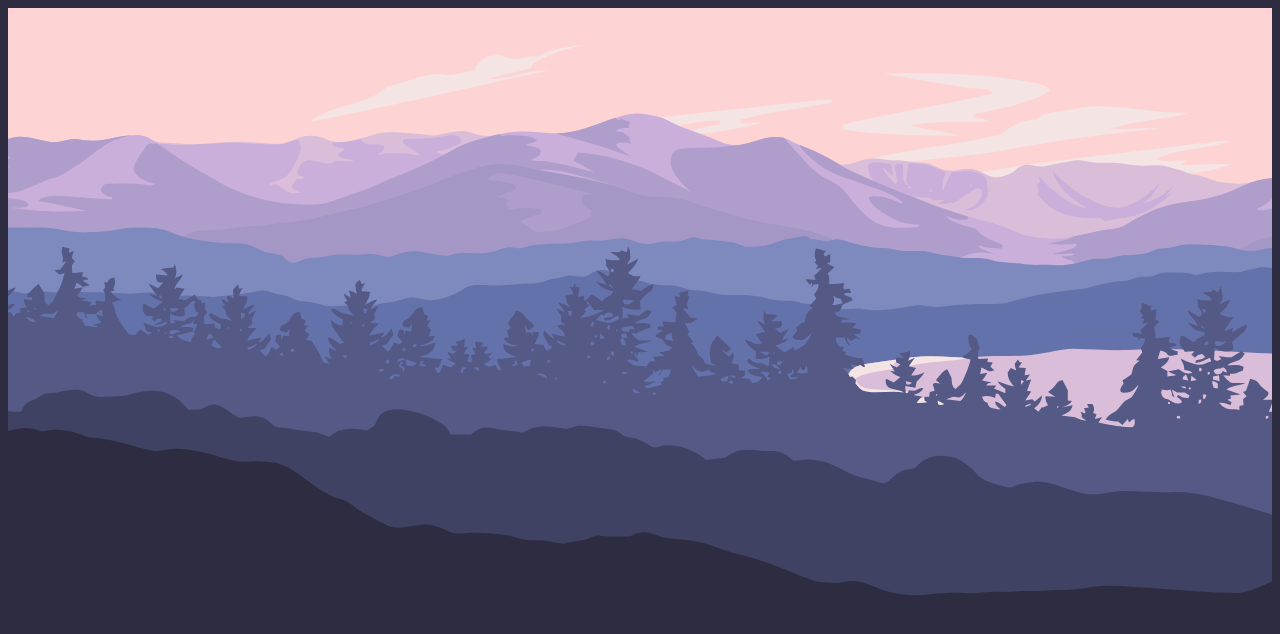
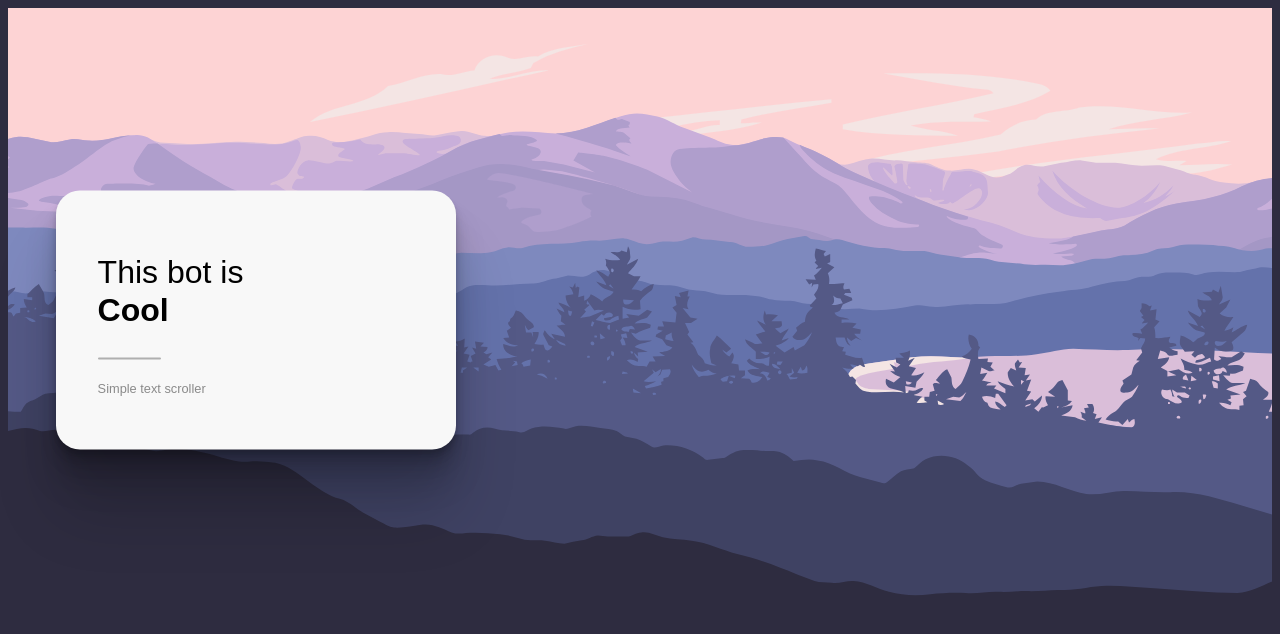
Before and after one commit to Ozzy4201/SiteTwo, a website: page index.html in a window 1280 px wide. Shown: the top 634 px of the page. Drawn offline with Linux system fonts and the light colour scheme.

Commit message:
Added a scroller

```diff
--- a/index.html
+++ b/index.html
@@ -130,7 +130,24 @@
       </div>
     </div>
   </div>
-  <main class="wrap">
+  <main>
+    <div class="box">
+      <div class="card">
+        <h1> This bot is
+          <div class="scroller">
+            <span>
+              Cool<br/>
+              Useful<br/>
+              Random buzzword<br/>
+              bruh
+            </span>
+          </div>
+        </h1>
+        <p class="note">
+          Simple text scroller
+        </p>
+        </div>
+    </div>
   </main>
   </body>
 </html>
--- a/package.json
+++ b/package.json
@@ -1,7 +1,6 @@
 {
   "name": "secondsite",
   "version": "1.0.0",
-  "description": "",
   "main": "main.js",
   "scripts": {
     "test": "bla bla bla",
@@ -9,7 +8,8 @@
   },
   "author": "Ozzy",
   "license": "ISC",
-  "dependencies": {
-    "node-sass": "^7.0.3"
+  "description": "",
+  "devDependencies": {
+    "sass": "^1.54.9"
   }
 }
--- a/scss/main.scss
+++ b/scss/main.scss
@@ -17,6 +17,7 @@
   }
   * {
     scroll-behavior: smooth;
+    box-sizing: border-box;
   }
   /**
    * sun
@@ -153,3 +154,82 @@
       background: var(--c1);
     }
   }
+
+h1 {
+    font-weight: normal;
+    color: black;
+}
+a {
+  text-decoration: none;
+  font-weight: bold;
+  background: linear-gradient(135deg, rgba(43,171,217,1) 0%, rgba(0,130,200,1) 100%);
+  -webkit-background-clip: text;
+  color: transparent;
+}
+html, body {
+  font-family: "Montserrat", Arial;
+}
+.card {
+  position: absolute;
+  background-color: #F8F8F8;
+	border-radius: 1.5em;
+  min-width: 400px;
+	max-width: 1170px;
+  width: 30%;
+	padding: 2.6em;
+	cursor: pointer;
+  top: 40%;
+  transform: translate(-50%, -50%);
+  left: 20%;
+	box-shadow: 0 4px 4px rgba(0, 0, 0, 0.1),
+		0 8px 8px rgba(0, 0, 0, 0.1),
+		0 16px 16px rgba(0, 0, 0, 0.1),
+		0 32px 32px rgba(0, 0, 0, 0.15),
+		0 64px 64px rgba(0, 0, 0, 0.15);
+}
+.note::after {
+	content: '';
+	width: 20%;
+	height: 2px;
+	border-radius: 999px;
+	background-color: #AFAFAF;
+	position: absolute;
+	top: -1.8em;
+	left: 0;
+}
+.note {
+	font-size: 0.8em;
+	color: #8A8A8A;
+	position: relative;
+	margin-top: 4em;
+}
+
+/* Scroller styling */
+.scroller {
+  height: 1.2em;
+  line-height: 1.2em;
+  position: relative;
+  overflow: hidden;
+  width: 10em;
+}
+.scroller > span {
+  position: absolute;
+  top: 0;
+  animation: slide 5s infinite;
+  font-weight: bold;
+
+}
+@keyframes slide {
+  0% {
+    top: 0;
+  }
+  25% {
+    top: -1.2em;
+  }
+  50% {
+    top: -2.4em;
+  }
+  75% {
+    top: -3.6em;
+  }
+}
```
Also changed, not shown: css/main.css, 1 other file.
